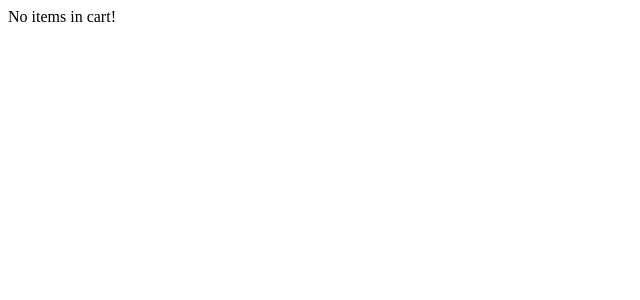
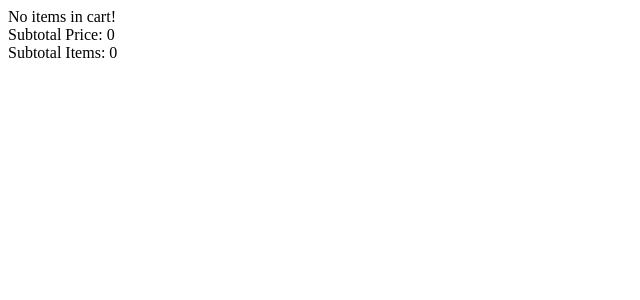
Before and after one commit to aaronclare3/ecomm-react-redux, a React (Create React App) app: page /cart in a window 1280 px wide. Shown: the top 300 px of the page, without its empty margins (0-640 px from the left). Built offline with nearby package versions, Linux system fonts and the light colour scheme.

Commit message:
added cart total price, total items, and removeFromCart functionality

```diff
--- a/src/components/CartItem.js
+++ b/src/components/CartItem.js
@@ -1,10 +1,12 @@
 import React from 'react'
 
-const CartItem = ({item}) => {
+
+
+const CartItem = ({item, removeItemFromCart }) => {
     return (
         <div>
             <p>{item.title}</p>
-            <p>{item.description}</p>
+            <p>{item.description} <span>${item.price}</span><button onClick={() => removeItemFromCart(item.id)}>X</button></p>
         </div>
     )
 }
--- a/src/components/CartList.js
+++ b/src/components/CartList.js
@@ -4,12 +4,12 @@ import {useSelector} from 'react-redux'
 import CartItem from './CartItem'
 
 
-const CartList = () => {
+const CartList = ({removeItemFromCart}) => {
     const cart = useSelector(state => state.cart)
     const {cartItems} = cart;
 
     const renderCartList = cartItems.map(item => {
-        return <CartItem key={item.id} item={item}/>
+        return <CartItem key={item.id} item={item} removeItemFromCart={removeItemFromCart}/>
     })
 
     return (
--- a/src/redux/Actions/CartActions.js
+++ b/src/redux/Actions/CartActions.js
@@ -8,6 +8,7 @@ export const addToCart = item => {
 }
 
 export const removeFromCart = itemId => {
+    console.log("removing", itemId)
     return{
         type: REMOVE_FROM_CART,
         payload: itemId
--- a/src/screens/CartScreen.js
+++ b/src/screens/CartScreen.js
@@ -1,11 +1,33 @@
 import React from 'react';
+import {useSelector, useDispatch} from 'react-redux'
 // Components
 import CartList from '../components/CartList';
+//Actions
+import {removeFromCart} from '../redux/Actions/CartActions';
+
 
 const CartScreen = () => {
+    const cart = useSelector(state => state.cart);
+    const {cartItems} = cart;
+    const dispatch = useDispatch();
+
+    const calcTotalPrice = () => {
+        return cartItems.reduce((totPrice, item) => item.price + totPrice, 0)
+    }
+
+    const calcTotalItems = () => {
+        return cartItems.length
+    }
+
+    const removeFromCartHandler = (id) => {
+        dispatch(removeFromCart(id))
+    }
+
     return (
         <div>
-            <CartList />
+            <CartList removeItemFromCart={removeFromCartHandler}/>
+            <div>Subtotal Price: {calcTotalPrice()}</div>
+            <div>Subtotal Items: {calcTotalItems()}</div>
         </div>
     )
 }
```
Also changed, not shown: 1 other file (tests, documents, lock files or other folders).
